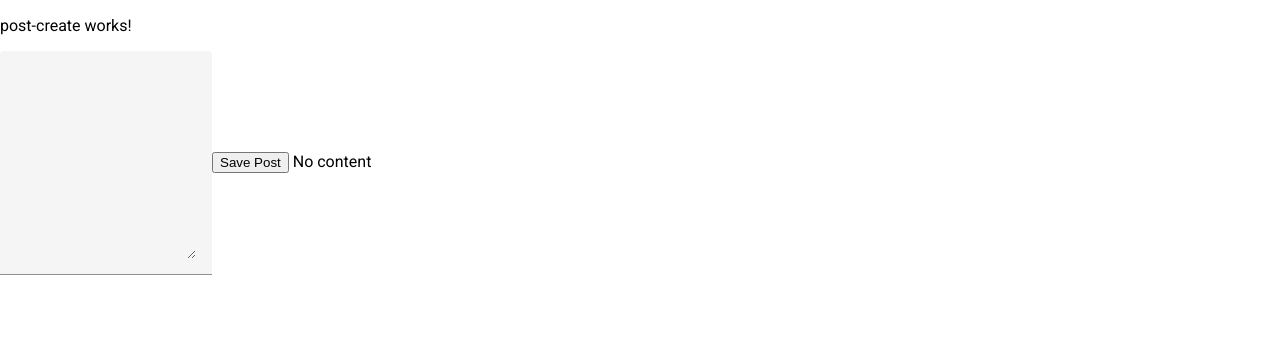
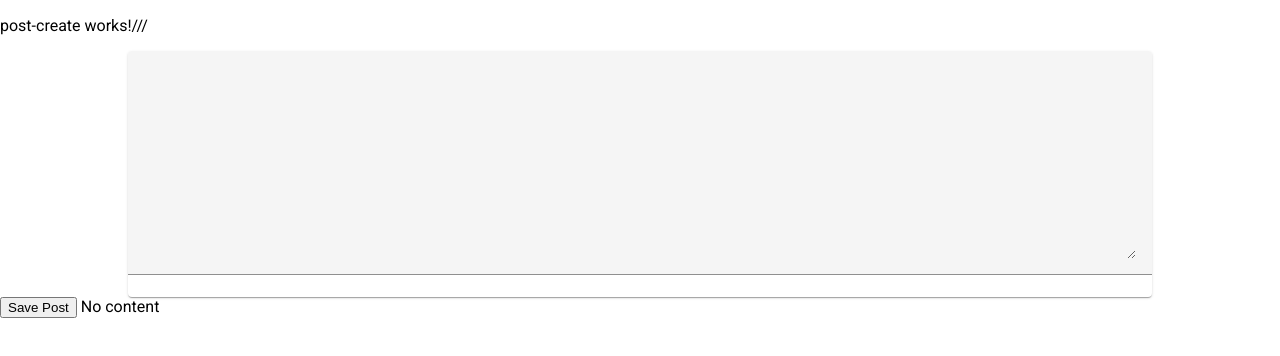
Before and after one commit to CodeTropolis/mean-course, an Angular app: page / in a window 1280 px wide. Shown: the top 356 px of the page. Built offline with nearby package versions, Linux system fonts and the light colour scheme.

Commit message:
Vid 36: Adding the Express framework.

```diff
--- a/package.json
+++ b/package.json
@@ -21,6 +21,7 @@
     "@angular/platform-browser": "^16.0.0",
     "@angular/platform-browser-dynamic": "^16.0.0",
     "@angular/router": "^16.0.0",
+    "express": "^4.18.2",
     "g": "^2.0.1",
     "rxjs": "~7.8.0",
     "tslib": "^2.3.0",
--- a/src/app/app.module.ts
+++ b/src/app/app.module.ts
@@ -6,6 +6,7 @@ import { AppComponent } from './app.component';
 import { PostCreateComponent } from './posts/post-create/post-create.component';
 import { MatInputModule } from '@angular/material/input';
 import { MatButtonModule } from '@angular/material/button';
+import { MatCardModule } from '@angular/material/card';
 @NgModule({
   declarations: [
     AppComponent,
@@ -16,7 +17,8 @@ import { MatButtonModule } from '@angular/material/button';
     FormsModule,
     BrowserAnimationsModule,
     MatInputModule,
-    MatButtonModule
+    MatButtonModule,
+    MatCardModule
   ],
   providers: [],
   bootstrap: [AppComponent]
--- a/src/app/posts/post-create/post-create.component.css
+++ b/src/app/posts/post-create/post-create.component.css
@@ -0,0 +1,5 @@
+mat-card {
+    width: 80%;
+    margin: 0 auto;
+}
+textarea {width: 100%;}
--- a/src/app/posts/post-create/post-create.component.html
+++ b/src/app/posts/post-create/post-create.component.html
@@ -1,6 +1,9 @@
-<p>post-create works!</p>
-<mat-form-field>
-    <textarea matInput rows=8 [(ngModel)]='enteredValue'></textarea>
-</mat-form-field>
+<p>post-create works!///</p>
+<mat-card>
+    <mat-form-field>
+        <textarea matInput rows=8 [(ngModel)]='enteredValue'></textarea>
+    </mat-form-field>
+</mat-card>
+
 <button (click)="addPost()">Save Post</button>
 {{newPost}}
```
Also changed, not shown: server.js (added, +7 -0 lines), 1 other file (tests, documents, lock files or other folders).
